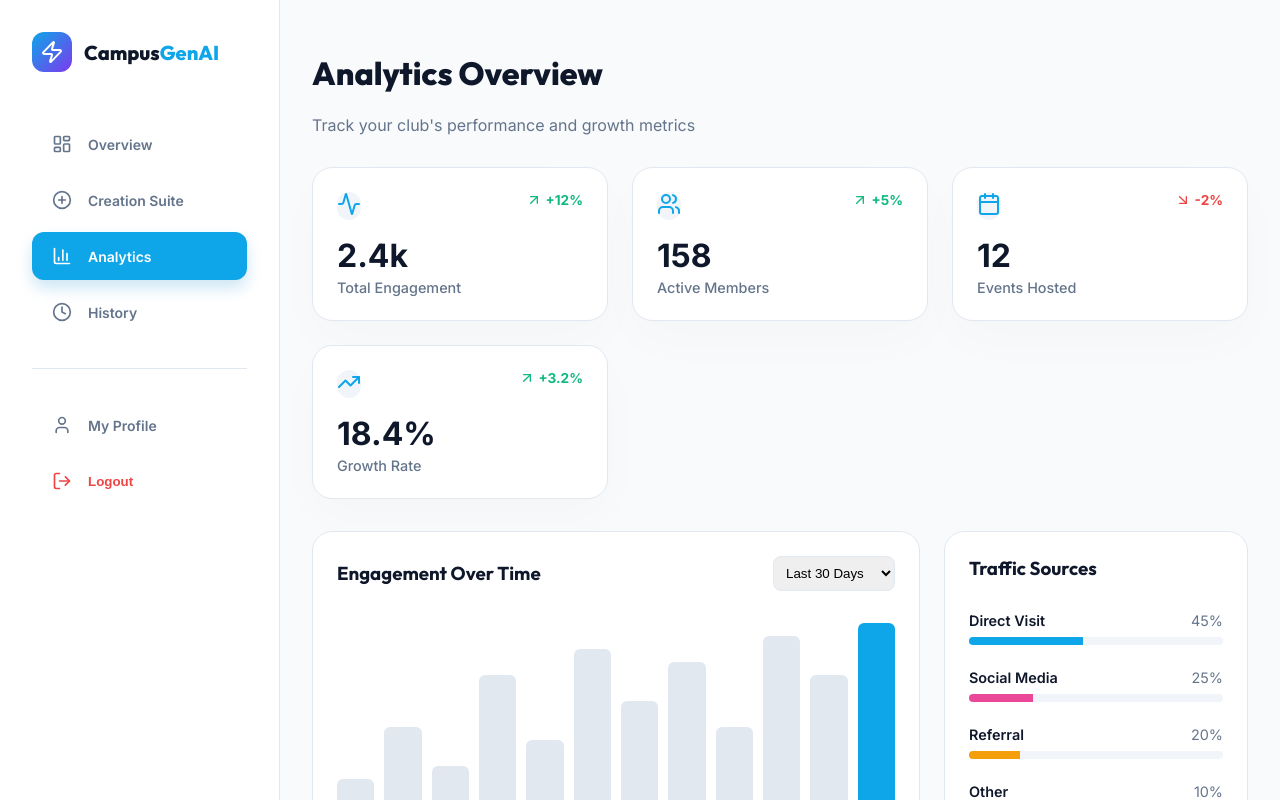
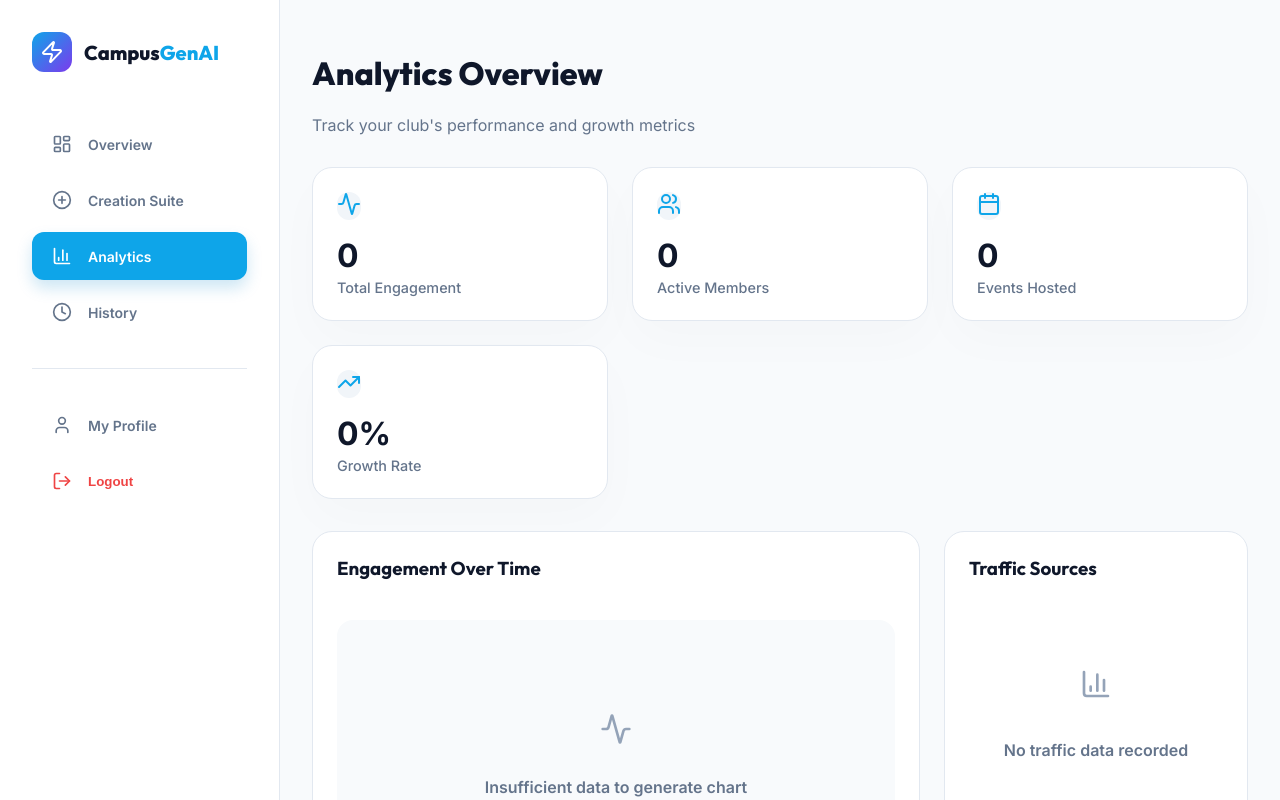
Before and after one commit to RiteshKumar2e/Generative-AI-for-Everyone, a React (Vite) app in the folder frontend/: page /analytics in a window 1280 px wide. Shown: the top 800 px of the page. Built offline with nearby package versions, Linux system fonts and the light colour scheme; sample sign-in values are in the browser's storage.

Commit message:
Club dashboard updated

```diff
--- a/frontend/src/pages/Analytics.jsx
+++ b/frontend/src/pages/Analytics.jsx
@@ -6,10 +6,10 @@ import '../styles/ClubLeadDashboard.css';
 
 const Analytics = () => {
     const stats = [
-        { label: 'Total Engagement', value: '2.4k', change: '+12%', trendingUp: true, icon: <Activity size={24} /> },
-        { label: 'Active Members', value: '158', change: '+5%', trendingUp: true, icon: <Users size={24} /> },
-        { label: 'Events Hosted', value: '12', change: '-2%', trendingUp: false, icon: <Calendar size={24} /> },
-        { label: 'Growth Rate', value: '18.4%', change: '+3.2%', trendingUp: true, icon: <TrendingUp size={24} /> },
+        { label: 'Total Engagement', value: '0', change: '0%', trendingUp: true, icon: <Activity size={24} /> },
+        { label: 'Active Members', value: '0', change: '0%', trendingUp: true, icon: <Users size={24} /> },
+        { label: 'Events Hosted', value: '0', change: '0%', trendingUp: true, icon: <Calendar size={24} /> },
+        { label: 'Growth Rate', value: '0%', change: '0%', trendingUp: true, icon: <TrendingUp size={24} /> },
     ];
 
     return (
@@ -23,26 +23,12 @@ const Analytics = () => {
                 {stats.map((stat, idx) => (
                     <motion.div
                         key={idx}
-                        initial={{ opacity: 0, y: 20 }}
-                        animate={{ opacity: 1, y: 0 }}
-                        transition={{ delay: idx * 0.1 }}
                         className="stat-card"
                         style={{ background: 'white', padding: '1.5rem', borderRadius: '20px', border: '1px solid var(--border-color)' }}
                     >
                         <div style={{ display: 'flex', justifyContent: 'space-between', alignItems: 'flex-start', marginBottom: '1rem' }}>
                             <div style={{ p: '10px', borderRadius: '12px', background: 'var(--slate-100)', color: 'var(--primary-color)' }}>
                                 {stat.icon}
-                            </div>
-                            <div style={{
-                                display: 'flex',
-                                alignItems: 'center',
-                                gap: '0.2rem',
-                                fontSize: '0.85rem',
-                                fontWeight: 700,
-                                color: stat.trendingUp ? '#10b981' : '#ef4444'
-                            }}>
-                                {stat.trendingUp ? <ArrowUpRight size={16} /> : <ArrowDownRight size={16} />}
-                                {stat.change}
                             </div>
                         </div>
                         <div style={{ fontSize: '2rem', fontWeight: 800, color: 'var(--text-main)', marginBottom: '0.25rem' }}>{stat.value}</div>
@@ -52,56 +38,20 @@ const Analytics = () => {
             </div>
 
             <div style={{ display: 'grid', gridTemplateColumns: '2fr 1fr', gap: '1.5rem' }}>
-                <div style={{ background: 'white', borderRadius: '20px', padding: '1.5rem', border: '1px solid var(--border-color)', height: '400px' }}>
-                    <div style={{ display: 'flex', justifyContent: 'space-between', alignItems: 'center', marginBottom: '2rem' }}>
+                <div style={{ background: 'white', borderRadius: '20px', padding: '1.5rem', border: '1px solid var(--border-color)', height: '400px', display: 'flex', flexDirection: 'column' }}>
+                    <div style={{ display: 'flex', justifyContent: 'space-between', alignItems: 'center', marginBottom: '2.5rem' }}>
                         <h3 style={{ margin: 0, fontWeight: 700 }}>Engagement Over Time</h3>
-                        <select style={{ padding: '0.5rem', borderRadius: '8px', border: '1px solid var(--border-color)', outline: 'none' }}>
-                            <option>Last 30 Days</option>
-                            <option>Last 6 Months</option>
-                            <option>This Year</option>
-                        </select>
                     </div>
-                    <div style={{ height: '280px', display: 'flex', alignItems: 'flex-end', justifyContent: 'space-between', gap: '10px', paddingBottom: '20px' }}>
-                        {[40, 60, 45, 80, 55, 90, 70, 85, 60, 95, 80, 100].map((h, i) => (
-                            <motion.div
-                                key={i}
-                                initial={{ height: 0 }}
-                                animate={{ height: `${h}%` }}
-                                transition={{ duration: 1, delay: i * 0.05 }}
-                                style={{
-                                    flex: 1,
-                                    background: i === 11 ? 'var(--primary-color)' : 'var(--slate-200)',
-                                    borderRadius: '6px 6px 0 0',
-                                    position: 'relative'
-                                }}
-                            />
-                        ))}
+                    <div style={{ flex: 1, display: 'flex', alignItems: 'center', justifyContent: 'center', flexDirection: 'column', gap: '1rem', background: '#f8fafc', borderRadius: '16px' }}>
+                        <Activity size={32} color="var(--slate-400)" />
+                        <p style={{ color: 'var(--text-muted)', fontWeight: 600 }}>Insufficient data to generate chart</p>
                     </div>
                 </div>
                 <div style={{ background: 'white', borderRadius: '20px', padding: '1.5rem', border: '1px solid var(--border-color)' }}>
-                    <h3 style={{ margin: 0, fontWeight: 700, marginBottom: '2rem' }}>Traffic Sources</h3>
-                    <div style={{ display: 'flex', flexDirection: 'column', gap: '1.5rem' }}>
-                        {[
-                            { name: 'Direct Visit', value: '45%', color: 'var(--primary-color)' },
-                            { name: 'Social Media', value: '25%', color: '#ec4899' },
-                            { name: 'Referral', value: '20%', color: '#f59e0b' },
-                            { name: 'Other', value: '10%', color: '#94a3b8' }
-                        ].map((source, i) => (
-                            <div key={i}>
-                                <div style={{ display: 'flex', justifyContent: 'space-between', marginBottom: '0.5rem', fontSize: '0.9rem' }}>
-                                    <span style={{ fontWeight: 600 }}>{source.name}</span>
-                                    <span style={{ color: 'var(--text-muted)' }}>{source.value}</span>
-                                </div>
-                                <div style={{ height: '8px', background: 'var(--slate-100)', borderRadius: '4px', overflow: 'hidden' }}>
-                                    <motion.div
-                                        initial={{ width: 0 }}
-                                        animate={{ width: source.value }}
-                                        transition={{ duration: 1, delay: i * 0.2 }}
-                                        style={{ height: '100%', background: source.color }}
-                                    />
-                                </div>
-                            </div>
-                        ))}
+                    <h3 style={{ margin: 0, fontWeight: 700, marginBottom: '2.5rem' }}>Traffic Sources</h3>
+                    <div style={{ display: 'flex', flexDirection: 'column', gap: '1.5rem', alignItems: 'center', justifyContent: 'center', padding: '3rem 0' }}>
+                        <BarChart3 size={32} color="var(--slate-400)" />
+                        <p style={{ color: 'var(--text-muted)', fontWeight: 600, textAlign: 'center' }}>No traffic data recorded</p>
                     </div>
                 </div>
             </div>
--- a/frontend/src/pages/Events.jsx
+++ b/frontend/src/pages/Events.jsx
@@ -5,11 +5,7 @@ import '../styles/Dashboard.css';
 import '../styles/ClubLeadDashboard.css';
 
 const EventManagement = () => {
-    const events = [
-        { id: 1, title: 'AI Workshop 2024', date: 'March 15, 2024', location: 'Hall A', attendees: 120, status: 'Confirmed', color: '#3b82f6' },
-        { id: 2, title: 'Hackathon Prep', date: 'March 20, 2024', location: 'Lab 3', attendees: 45, status: 'In Planning', color: '#f59e0b' },
-        { id: 3, title: 'Monthly Meetup', date: 'April 02, 2024', location: 'Seminar Hall', attendees: 80, status: 'Proposed', color: '#10b981' },
-    ];
+    const events = [];
 
     return (
         <div style={{ padding: '2rem' }}>
@@ -25,7 +21,7 @@ const EventManagement = () => {
             </div>
 
             <div className="events-list" style={{ display: 'grid', gap: '1.5rem' }}>
-                {events.map((event) => (
+                {events.length > 0 ? events.map((event) => (
                     <motion.div
                         key={event.id}
                         whileHover={{ y: -5 }}
@@ -95,7 +91,19 @@ const EventManagement = () => {
                             <ChevronRight size={20} />
                         </button>
                     </motion.div>
-                ))}
+                )) : (
+                    <div style={{ textAlign: 'center', padding: '5rem 0', background: 'white', borderRadius: '24px', border: '1px dashed var(--border-color)' }}>
+                        <div style={{ width: '80px', height: '80px', background: 'var(--slate-50)', borderRadius: '24px', display: 'flex', alignItems: 'center', justifyContent: 'center', margin: '0 auto 1.5rem', color: 'var(--slate-400)' }}>
+                            <Calendar size={40} />
+                        </div>
+                        <h3 style={{ fontSize: '1.25rem', fontWeight: 800, marginBottom: '0.5rem' }}>No events scheduled</h3>
+                        <p style={{ color: 'var(--text-muted)', marginBottom: '2rem' }}>Ready to host something amazing? Start planning your first event.</p>
+                        <button className="btn-create-banner" style={{ border: 'none', cursor: 'pointer' }}>
+                            <Plus size={18} />
+                            Schedule New Event
+                        </button>
+                    </div>
+                )}
             </div>
         </div>
     );
```
Also changed, not shown: frontend/src/pages/TeamHub.jsx (+28 -17 lines).
